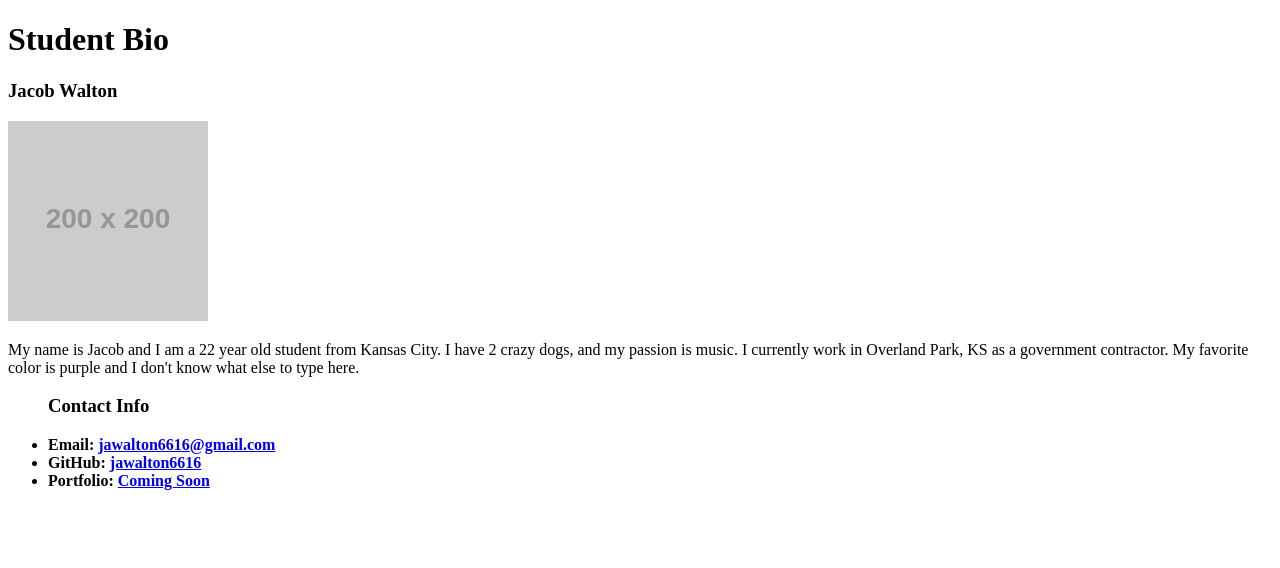
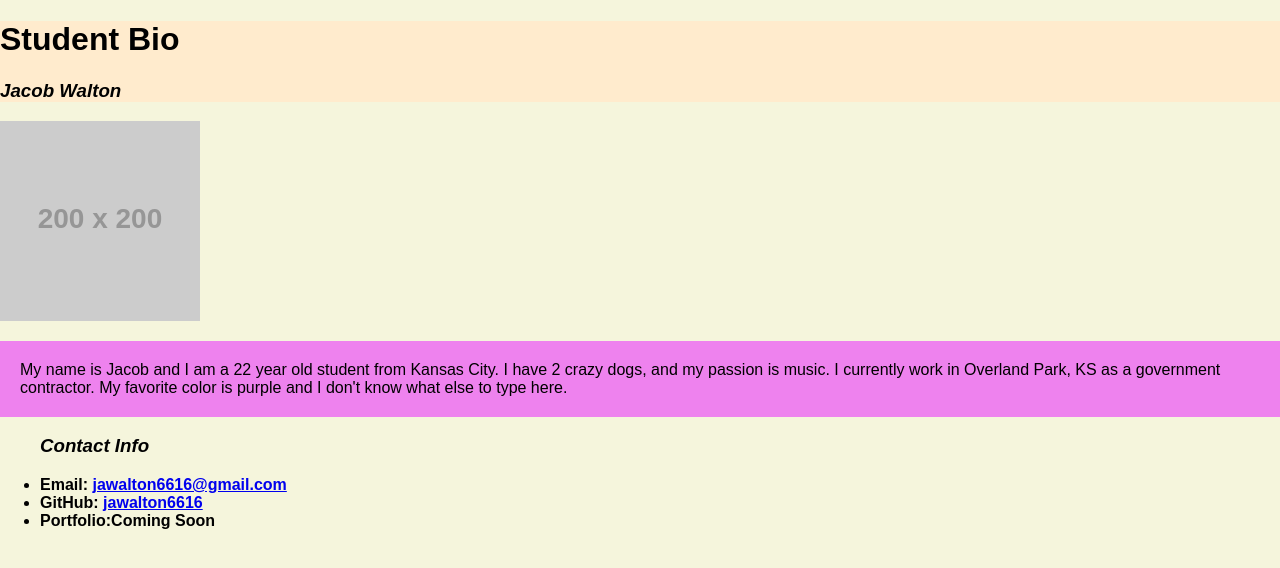
Before and after one commit to jacobwalton/jawalton6616.github.io, a plain HTML site: page index.html in a window 1280 px wide. Drawn offline with Linux system fonts and the light colour scheme; placeholder pictures from the web are drawn by us.

Commit message:
added stylesheet

```diff
--- a/index.html
+++ b/index.html
@@ -4,11 +4,14 @@
     <meta charset="UTF-8">
     <meta name="viewport" content="width=device-width, initial-scale=1.0">
     <title>Student Bio</title>
+    <link rel="stylesheet" href="style.css">
 </head>
 <body>
+    <header>
     <h1>Student Bio</h1>
     <h3>Jacob Walton</h3>
-    <img src="https://via.placeholder.com/200" alt="Placeholder"/>
+    </header>
+    <img src="https://via.placeholder.com/200" alt="Placeholder" class="img"/>
     <p>My name is Jacob and I am a 22 year old student from Kansas City. I have 2 crazy dogs, and my passion is music. I currently work in Overland Park, KS as a government contractor. My favorite color is purple and I don't know what else to type here. </p>
     <ul>
         <h3>Contact Info</h3>
@@ -19,9 +22,8 @@
             <strong>GitHub: <a href="https://github.com/jawalton6616/">jawalton6616</a> </strong>
         </li>
         <li>
-            <strong>Portfolio: <a href= "google.com">Coming Soon</a></strong>
+            <strong>Portfolio:Coming Soon</strong>
         </li>
     </ul>
-
 </body>
 </html>
--- /dev/null
+++ b/style.css
@@ -0,0 +1,36 @@
+body {
+    background-color: beige;
+    margin: 0 auto;
+    font-family: Arial, Helvetica, sans-serif;
+}
+
+header{
+    width: 100%;
+    background: blanchedalmond;
+
+}
+
+h1{
+    font-weight: 900px;
+}
+
+.img{
+
+    top: 0px;
+    right: 0px;
+    }
+
+p{
+    padding: 20px;
+background-color: violet;
+
+}
+
+h3{
+font-style: italic;
+}
+
+ul{
+    text-decoration: yellowgreen;
+
+}
```
